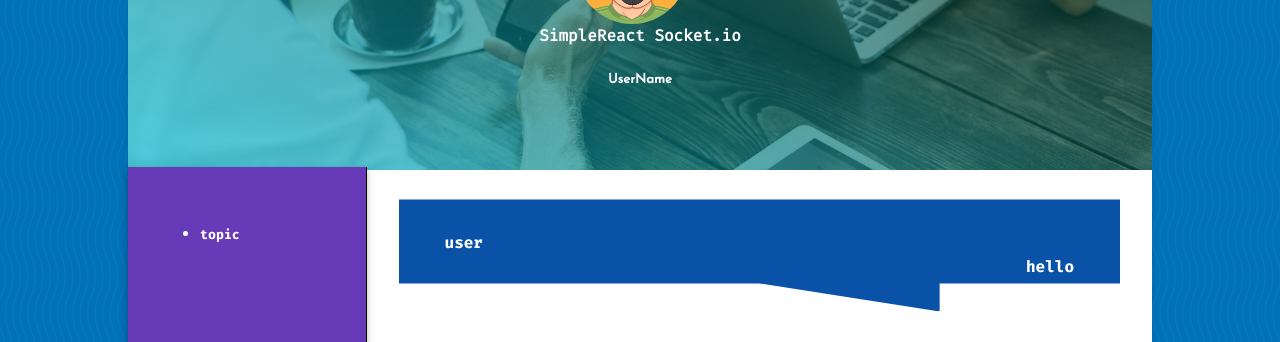
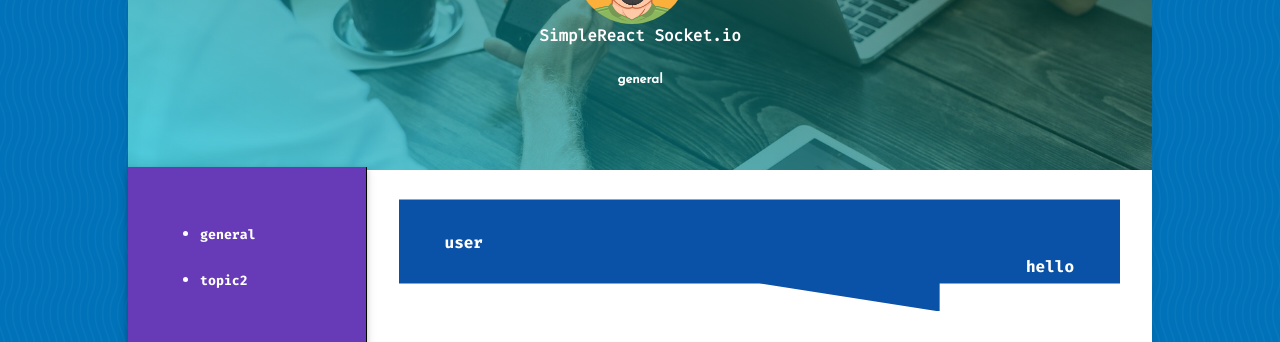
Before and after one commit to ebuyco/ReactSimpleWebsocketApp, a Next.js app: page / in a window 1280 px wide. Both pictures are taken after a click on the element 1152 px from the left and 747 px from the top of the page. Shown: the part 136-478 px from the top of the page. Built offline with nearby package versions, Linux system fonts and the light colour scheme.

Commit message:
socketakoga

```diff
--- /dev/null
+++ b/components/DataStore.js
@@ -0,0 +1,48 @@
+import React, { createContext, useReducer } from 'react';
+
+export const CTX = createContext();
+
+const initState = {
+        general: [
+            {from: 'tata', msg: 'hello'},
+            {from: 'tata1', msg: 'hello2'},
+            {from: 'tata2', msg: 'hello3'},
+        ],
+        topic2: [
+          {from: 'tata', msg: 'hello'},
+          {from: 'tata1', msg: 'hello2'},
+          {from: 'tata2', msg: 'hello3'},
+        ]
+}
+
+const reducer = (state, action) => {
+      const [ from, msg, topic ] = action.payload;
+      switch(action.type){
+            case 'RECEIVE_MESSAGE':
+              return {
+                    ...state,
+                    [topic]: [
+                        ...state[topic],
+                        {
+                            from,
+                            msg
+                        }
+                    ]
+              }
+            default:
+               return state
+      }
+}
+
+
+const DataStore = (props) => {
+
+        const reducerHook = useReducer(reducer, initState);
+      return(
+          <CTX.Provider value={reducerHook}>
+              {props.children}
+          </CTX.Provider>
+      )
+}
+
+export default DataStore;
--- a/components/MainComponent.js
+++ b/components/MainComponent.js
@@ -1,6 +1,6 @@
-import React, { useState }  from 'react';
+import React, { useState, useContext }  from 'react';
 import Cards from './styles/Cards';
-
+import { CTX } from './DataStore';
 
 const MainComponent = () => {
       const [toggleVisible, setToggleHandler] = useState(false);
@@ -20,6 +20,14 @@
             removeMenu(classMenu === '' ? 'open' : '' )
       }
 
+      const [allChats] =  useContext(CTX);
+      console.log({allChats});
+
+      const topics = Object.keys(allChats);
+
+      const [activeTopic, changeActiveTopic ] = useState(topics[0]);
+      const [textValue, changeTextValue] = useState('');
+
   return(
         <>
           <Cards>
@@ -30,7 +38,7 @@
                                    SimpleReact Socket.io
                               </h4>
                               <h5 className="card__text__chat__receive">
-                                 UserName
+                                 {activeTopic}
                               </h5>
                       </div>
 
@@ -50,8 +58,11 @@
                                  >
                                       <ul>
                                             {
-                                                ['topic'].map(topic => (
-                                                    <li key={topic}>
+                                                topics.map(topic => (
+                                                    <li
+                                                    key={topic}
+                                                    onClick={(e) => changeActiveTopic(e.target.innerText)}
+                                                    >
                                                           <h5>{topic}</h5>
                                                     </li>
                                                 ))
@@ -78,7 +89,11 @@
                                         <div className="text__chat__wrapper">
                                             <input type='text'
                                               className='form-input'
-                                              placeholder='Chat Me'/>
+                                              placeholder='Chat Me'
+                                              label="Chat Me"
+                                              value={textValue}
+                                              onChange={(e) => changeTextValue(e.target.value)}
+                                              />
                                                <button
                                                   className='button-submit-me-form'
                                                   type='submit'
--- a/pages/index.js
+++ b/pages/index.js
@@ -1,9 +1,11 @@
 import MainComponent from '../components/MainComponent';
+import DataStore from '../components/DataStore';
+
 
 const Home = () => (
-    <>
-     <MainComponent/>
-    </>
+    <DataStore>
+        <MainComponent/>
+    </DataStore>
 );
 
 export default Home;
```
